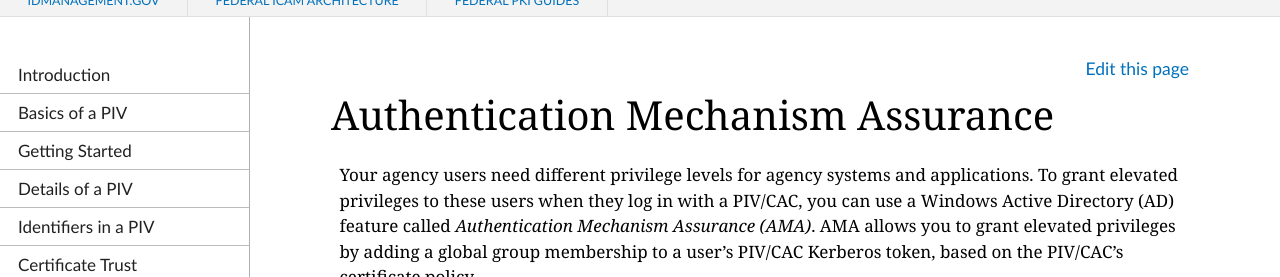
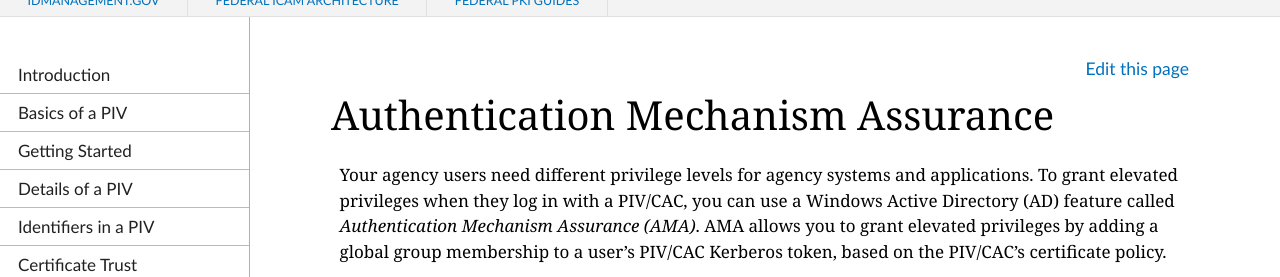
Before and after one commit to GSA/piv-guides, a Jekyll site: the page built from _networkconfig/10_AMA.md, in a window 1280 px wide and 900 px high, cut to the strip 104-381 px from the top of the window. Built offline with Jekyll 4.4.1, drawn with Linux system fonts in a browser that asks for light colours; nearby versions of some CDN libraries.

Commit message:
Update 10_AMA.md
Editorial changes - intro paragraph

```diff
--- a/_networkconfig/10_AMA.md
+++ b/_networkconfig/10_AMA.md
@@ -5,7 +5,7 @@
 permalink: networkconfig/AMA/
 ---
 
-Your agency users need different privilege levels for agency systems and applications. To grant elevated privileges to these users when they log in with a PIV/CAC, you can use a Windows Active Directory (AD) feature called _Authentication Mechanism Assurance (AMA)_. AMA allows you to grant elevated privileges by adding a global group membership to a user’s PIV/CAC Kerberos token, based on the PIV/CAC’s certificate policy.
+Your agency users need different privilege levels for agency systems and applications. To grant elevated privileges when they log in with a PIV/CAC, you can use a Windows Active Directory (AD) feature called _Authentication Mechanism Assurance (AMA)_. AMA allows you to grant elevated privileges by adding a global group membership to a user’s PIV/CAC Kerberos token, based on the PIV/CAC’s certificate policy.
 
 {% include info-alert.html content=" AMA does not offer an option to require a specific login method (e.g., PIV/CAC login)." %}
 
```
